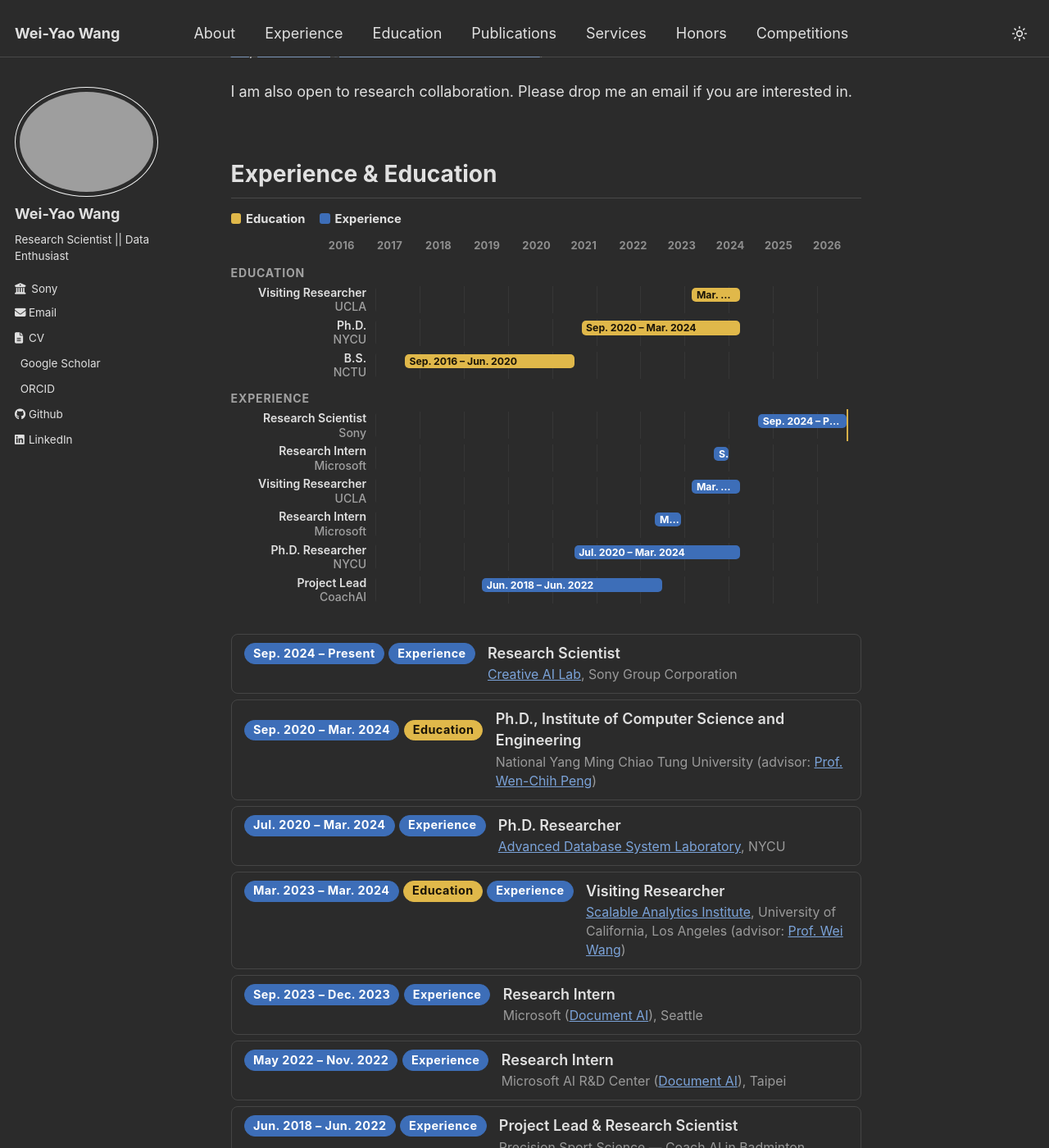
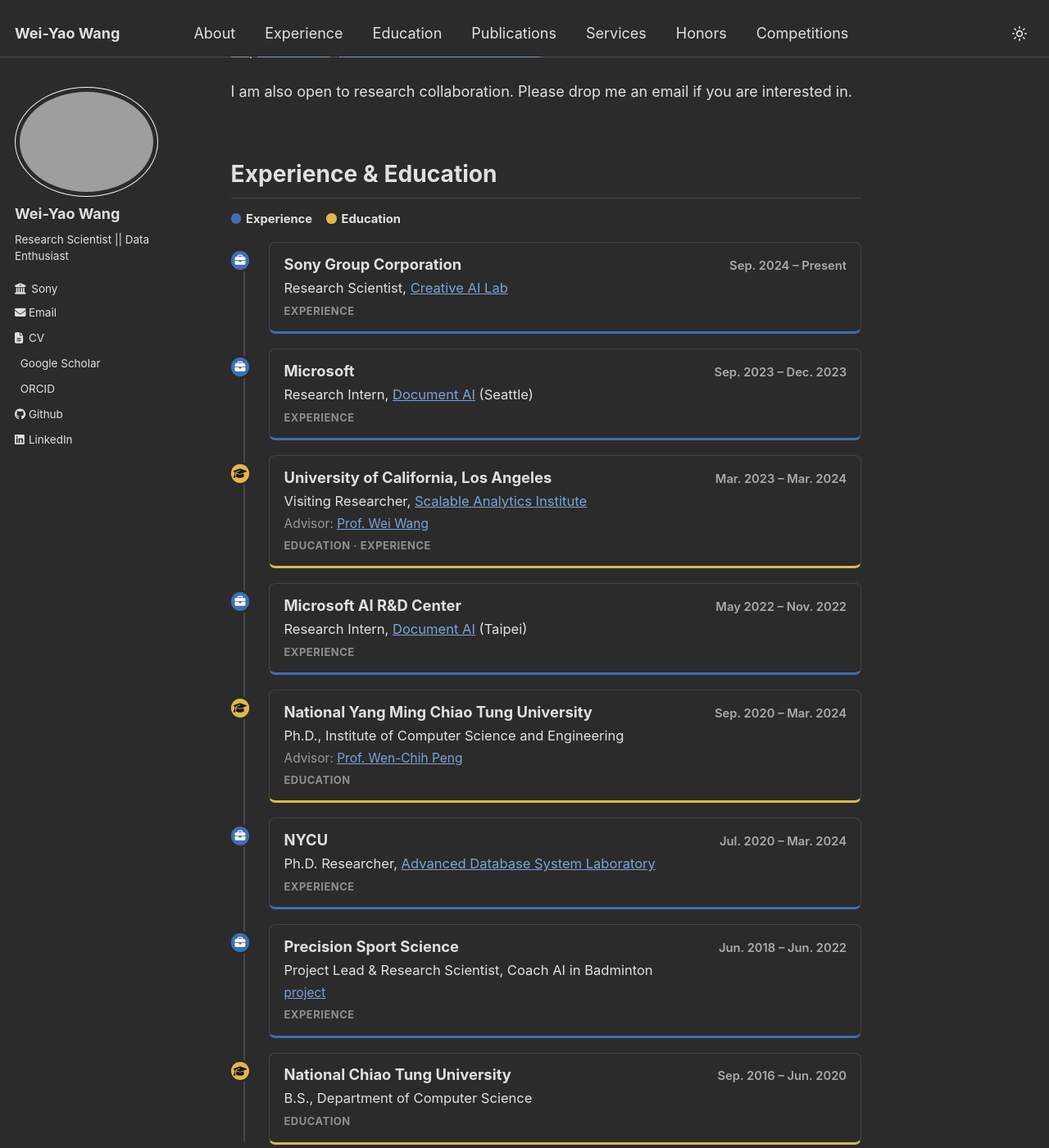
Before and after one commit to wywyWang/wywyWang.github.io, a Jekyll site: the page built from _pages/about.md, in a window 1280 px wide and 1400 px high, scrolled down 637 px. Shown: the whole window at 82% size. Built offline with Jekyll 4.4.1, drawn with Linux system fonts in a browser that asks for light colours; some of the changed text lies outside the part shown.

Commit message:
design the timeline

```diff
--- a/_pages/about.md
+++ b/_pages/about.md
@@ -19,106 +19,117 @@
 <span class="anchor" id="research-experience"></span>
 <span class="anchor" id="education"></span>
 
+<span class="anchor" id="research-experience"></span>
+<span class="anchor" id="education"></span>
+
 # Experience & Education
 
-<!-- Bars use months from Jan 2016; span is 132 months through Dec 2026. --a is start, --b is end (exclusive). -->
 <div class="timeline">
   <div class="timeline-legend">
+    <span class="timeline-key timeline-key--exp">Experience</span>
     <span class="timeline-key timeline-key--edu">Education</span>
-    <span class="timeline-key timeline-key--exp">Experience</span>
   </div>
-  <div class="timeline-scroll">
-    <div class="timeline-chart">
-      <div class="timeline-years" aria-hidden="true">
-        <span></span><span>2016</span><span>2017</span><span>2018</span><span>2019</span><span>2020</span><span>2021</span><span>2022</span><span>2023</span><span>2024</span><span>2025</span><span>2026</span>
-      </div>
+  <div class="timeline-list">
 
-      <div class="timeline-lane-title">Education</div>
-      <div class="timeline-row">
-        <div class="timeline-label">Visiting Researcher <span class="timeline-org">UCLA</span></div>
-        <div class="timeline-track"><span class="timeline-bar timeline-bar--edu" style="--a:86;--b:99;" title="Mar. 2023 – Mar. 2024">Mar. 2023 – Mar. 2024</span></div>
-      </div>
-      <div class="timeline-row">
-        <div class="timeline-label">Ph.D. <span class="timeline-org">NYCU</span></div>
-        <div class="timeline-track"><span class="timeline-bar timeline-bar--edu" style="--a:56;--b:99;" title="Sep. 2020 – Mar. 2024">Sep. 2020 – Mar. 2024</span></div>
-      </div>
-      <div class="timeline-row">
-        <div class="timeline-label">B.S. <span class="timeline-org">NCTU</span></div>
-        <div class="timeline-track"><span class="timeline-bar timeline-bar--edu" style="--a:8;--b:54;" title="Sep. 2016 – Jun. 2020">Sep. 2016 – Jun. 2020</span></div>
-      </div>
-
-      <div class="timeline-lane-title">Experience</div>
-      <div class="timeline-row">
-        <div class="timeline-label">Research Scientist <span class="timeline-org">Sony</span></div>
-        <div class="timeline-track">
-          <span class="timeline-now" style="--a:128;" title="Present"></span>
-          <span class="timeline-bar timeline-bar--exp" style="--a:104;--b:128;" title="Sep. 2024 – Present">Sep. 2024 – Present</span>
+    <div class="tl-card tl-card--exp">
+      <div class="tl-icon" aria-hidden="true"><i class="fas fa-briefcase"></i></div>
+      <div class="tl-body">
+        <div class="tl-top">
+          <div class="tl-org">Sony Group Corporation</div>
+          <div class="tl-when">Sep. 2024 – Present</div>
         </div>
-      </div>
-      <div class="timeline-row">
-        <div class="timeline-label">Research Intern <span class="timeline-org">Microsoft</span></div>
-        <div class="timeline-track"><span class="timeline-bar timeline-bar--exp" style="--a:92;--b:96;" title="Sep. 2023 – Dec. 2023">Sep. 2023 – Dec. 2023</span></div>
-      </div>
-      <div class="timeline-row">
-        <div class="timeline-label">Visiting Researcher <span class="timeline-org">UCLA</span></div>
-        <div class="timeline-track"><span class="timeline-bar timeline-bar--exp" style="--a:86;--b:99;" title="Mar. 2023 – Mar. 2024">Mar. 2023 – Mar. 2024</span></div>
-      </div>
-      <div class="timeline-row">
-        <div class="timeline-label">Research Intern <span class="timeline-org">Microsoft</span></div>
-        <div class="timeline-track"><span class="timeline-bar timeline-bar--exp" style="--a:76;--b:83;" title="May 2022 – Nov. 2022">May 2022 – Nov. 2022</span></div>
-      </div>
-      <div class="timeline-row">
-        <div class="timeline-label">Ph.D. Researcher <span class="timeline-org">NYCU</span></div>
-        <div class="timeline-track"><span class="timeline-bar timeline-bar--exp" style="--a:54;--b:99;" title="Jul. 2020 – Mar. 2024">Jul. 2020 – Mar. 2024</span></div>
-      </div>
-      <div class="timeline-row">
-        <div class="timeline-label">Project Lead <span class="timeline-org">CoachAI</span></div>
-        <div class="timeline-track"><span class="timeline-bar timeline-bar--exp" style="--a:29;--b:78;" title="Jun. 2018 – Jun. 2022">Jun. 2018 – Jun. 2022</span></div>
+        <p class="tl-role">Research Scientist, <a href="https://sony.github.io/creativeai/">Creative AI Lab</a></p>
+        <div class="tl-kind">Experience</div>
       </div>
     </div>
-  </div>
 
-  <div class="timeline-events">
-    <div class="cv-item">
-      <div class="cv-meta"><span class="paper-badge">Sep. 2024 – Present</span><span class="paper-badge">Experience</span></div>
-      <span class="cv-what">Research Scientist</span>
-      <span class="cv-where"><a href="https://sony.github.io/creativeai/">Creative AI Lab</a>, Sony Group Corporation</span>
+    <div class="tl-card tl-card--exp">
+      <div class="tl-icon" aria-hidden="true"><i class="fas fa-briefcase"></i></div>
+      <div class="tl-body">
+        <div class="tl-top">
+          <div class="tl-org">Microsoft</div>
+          <div class="tl-when">Sep. 2023 – Dec. 2023</div>
+        </div>
+        <p class="tl-role">Research Intern, <a href="https://www.microsoft.com/en-us/research/project/document-ai/overview/">Document AI</a> (Seattle)</p>
+        <div class="tl-kind">Experience</div>
+      </div>
     </div>
-    <div class="cv-item">
-      <div class="cv-meta"><span class="paper-badge">Sep. 2020 – Mar. 2024</span><span class="paper-award">Education</span></div>
-      <span class="cv-what">Ph.D., Institute of Computer Science and Engineering</span>
-      <span class="cv-where">National Yang Ming Chiao Tung University (advisor: <a href="https://sites.google.com/site/wcpeng/wcpeng">Prof. Wen-Chih Peng</a>)</span>
+
+    <div class="tl-card tl-card--both">
+      <div class="tl-icon" aria-hidden="true"><i class="fas fa-graduation-cap"></i></div>
+      <div class="tl-body">
+        <div class="tl-top">
+          <div class="tl-org">University of California, Los Angeles</div>
+          <div class="tl-when">Mar. 2023 – Mar. 2024</div>
+        </div>
+        <p class="tl-role">Visiting Researcher, <a href="https://scai.cs.ucla.edu/">Scalable Analytics Institute</a></p>
+        <p class="tl-note">Advisor: <a href="https://web.cs.ucla.edu/~weiwang/">Prof. Wei Wang</a></p>
+        <div class="tl-kind">Education · Experience</div>
+      </div>
     </div>
-    <div class="cv-item">
-      <div class="cv-meta"><span class="paper-badge">Jul. 2020 – Mar. 2024</span><span class="paper-badge">Experience</span></div>
-      <span class="cv-what">Ph.D. Researcher</span>
-      <span class="cv-where"><a href="https://lab-adsl-website.vercel.app/">Advanced Database System Laboratory</a>, NYCU</span>
+
+    <div class="tl-card tl-card--exp">
+      <div class="tl-icon" aria-hidden="true"><i class="fas fa-briefcase"></i></div>
+      <div class="tl-body">
+        <div class="tl-top">
+          <div class="tl-org">Microsoft AI R&amp;D Center</div>
+          <div class="tl-when">May 2022 – Nov. 2022</div>
+        </div>
+        <p class="tl-role">Research Intern, <a href="https://www.microsoft.com/en-us/research/project/document-ai/overview/">Document AI</a> (Taipei)</p>
+        <div class="tl-kind">Experience</div>
+      </div>
     </div>
-    <div class="cv-item">
-      <div class="cv-meta"><span class="paper-badge">Mar. 2023 – Mar. 2024</span><span class="paper-award">Education</span><span class="paper-badge">Experience</span></div>
-      <span class="cv-what">Visiting Researcher</span>
-      <span class="cv-where"><a href="https://scai.cs.ucla.edu/">Scalable Analytics Institute</a>, University of California, Los Angeles (advisor: <a href="https://web.cs.ucla.edu/~weiwang/">Prof. Wei Wang</a>)</span>
+
+    <div class="tl-card tl-card--edu">
+      <div class="tl-icon" aria-hidden="true"><i class="fas fa-graduation-cap"></i></div>
+      <div class="tl-body">
+        <div class="tl-top">
+          <div class="tl-org">National Yang Ming Chiao Tung University</div>
+          <div class="tl-when">Sep. 2020 – Mar. 2024</div>
+        </div>
+        <p class="tl-role">Ph.D., Institute of Computer Science and Engineering</p>
+        <p class="tl-note">Advisor: <a href="https://sites.google.com/site/wcpeng/wcpeng">Prof. Wen-Chih Peng</a></p>
+        <div class="tl-kind">Education</div>
+      </div>
     </div>
-    <div class="cv-item">
-      <div class="cv-meta"><span class="paper-badge">Sep. 2023 – Dec. 2023</span><span class="paper-badge">Experience</span></div>
-      <span class="cv-what">Research Intern</span>
-      <span class="cv-where">Microsoft (<a href="https://www.microsoft.com/en-us/research/project/document-ai/overview/">Document AI</a>), Seattle</span>
+
+    <div class="tl-card tl-card--exp">
+      <div class="tl-icon" aria-hidden="true"><i class="fas fa-briefcase"></i></div>
+      <div class="tl-body">
+        <div class="tl-top">
+          <div class="tl-org">NYCU</div>
+          <div class="tl-when">Jul. 2020 – Mar. 2024</div>
+        </div>
+        <p class="tl-role">Ph.D. Researcher, <a href="https://lab-adsl-website.vercel.app/">Advanced Database System Laboratory</a></p>
+        <div class="tl-kind">Experience</div>
+      </div>
     </div>
-    <div class="cv-item">
-      <div class="cv-meta"><span class="paper-badge">May 2022 – Nov. 2022</span><span class="paper-badge">Experience</span></div>
-      <span class="cv-what">Research Intern</span>
-      <span class="cv-where">Microsoft AI R&amp;D Center (<a href="https://www.microsoft.com/en-us/research/project/document-ai/overview/">Document AI</a>), Taipei</span>
+
+    <div class="tl-card tl-card--exp">
+      <div class="tl-icon" aria-hidden="true"><i class="fas fa-briefcase"></i></div>
+      <div class="tl-body">
+        <div class="tl-top">
+          <div class="tl-org">Precision Sport Science</div>
+          <div class="tl-when">Jun. 2018 – Jun. 2022</div>
+        </div>
+        <p class="tl-role">Project Lead &amp; Research Scientist, Coach AI in Badminton</p>
+        <p class="tl-note"><a href="https://github.com/wywyWang/CoachAI-Projects">project</a></p>
+        <div class="tl-kind">Experience</div>
+      </div>
     </div>
-    <div class="cv-item">
-      <div class="cv-meta"><span class="paper-badge">Jun. 2018 – Jun. 2022</span><span class="paper-badge">Experience</span></div>
-      <span class="cv-what">Project Lead &amp; Research Scientist</span>
-      <span class="cv-where">Precision Sport Science — Coach AI in Badminton (<a href="https://github.com/wywyWang/CoachAI-Projects">project</a>)</span>
+
+    <div class="tl-card tl-card--edu">
+      <div class="tl-icon" aria-hidden="true"><i class="fas fa-graduation-cap"></i></div>
+      <div class="tl-body">
+        <div class="tl-top">
+          <div class="tl-org">National Chiao Tung University</div>
+          <div class="tl-when">Sep. 2016 – Jun. 2020</div>
+        </div>
+        <p class="tl-role">B.S., Department of Computer Science</p>
+        <div class="tl-kind">Education</div>
+      </div>
     </div>
-    <div class="cv-item">
-      <div class="cv-meta"><span class="paper-badge">Sep. 2016 – Jun. 2020</span><span class="paper-award">Education</span></div>
-      <span class="cv-what">B.S., Department of Computer Science</span>
-      <span class="cv-where">National Chiao Tung University</span>
-    </div>
+
   </div>
 </div>
 
--- a/_sass/_timeline.scss
+++ b/_sass/_timeline.scss
@@ -1,14 +1,12 @@
-/* Origin: Jan 2016. Unit: months. Span: 132 months (through Dec 2026). */
-
 .timeline {
-  margin: 0.4em 0 0.2em;
+  margin: 0.35em 0 0.2em;
 }
 
 .timeline-legend {
   display: flex;
   flex-wrap: wrap;
-  gap: 0.75em 1.2em;
-  margin: 0 0 0.85em;
+  gap: 0.7em 1.15em;
+  margin: 0 0 1em;
   font-size: 0.82em;
   font-weight: 700;
 }
@@ -23,7 +21,7 @@
   content: "";
   width: 0.85em;
   height: 0.85em;
-  border-radius: 3px;
+  border-radius: 50%;
 }
 
 .timeline-key--edu::before {
@@ -42,129 +40,131 @@
   background: #3d6eb8;
 }
 
-.timeline-scroll {
-  overflow-x: auto;
-  padding-bottom: 0.35em;
+.timeline-list {
+  position: relative;
+  margin: 0;
+  padding: 0.15em 0;
 }
 
-.timeline-chart {
-  min-width: 38em;
+.timeline-list::before {
+  content: "";
+  position: absolute;
+  left: 0.85em;
+  top: 1.35em;
+  bottom: 1.35em;
+  width: 2px;
+  background: rgba(128, 128, 128, 0.35);
 }
 
-.timeline-years {
+.tl-card {
   display: grid;
-  grid-template-columns: 9.2em repeat(11, 1fr);
-  margin: 0 0 0.35em;
-  font-size: 0.72em;
-  font-weight: 700;
-  letter-spacing: 0.02em;
-  opacity: 0.55;
+  grid-template-columns: 1.75em 1fr;
+  gap: 0.85em;
+  align-items: start;
+  margin: 0 0 1em;
 }
 
-.timeline-years span:first-child {
-  visibility: hidden;
+.tl-icon {
+  position: relative;
+  z-index: 1;
+  width: 1.75em;
+  height: 1.75em;
+  margin-top: 0.85em;
+  border-radius: 50%;
+  display: flex;
+  align-items: center;
+  justify-content: center;
+  color: #fff;
+  font-size: 0.72em;
+  box-shadow: 0 0 0 3px var(--bg-color);
 }
 
-.timeline-lane-title {
-  font-size: 0.78em;
-  font-weight: 700;
-  letter-spacing: 0.06em;
-  text-transform: uppercase;
-  opacity: 0.65;
-  margin: 0.85em 0 0.35em;
+.tl-card--exp .tl-icon {
+  background: #1B4E9B;
 }
 
-.timeline-row {
-  display: grid;
-  grid-template-columns: 9.2em 1fr;
-  gap: 0.6em;
-  align-items: center;
-  margin: 0.28em 0;
+:root.dark .tl-card--exp .tl-icon {
+  background: #3d6eb8;
 }
 
-.timeline-label {
-  font-size: 0.78em;
-  font-weight: 600;
-  line-height: 1.25;
-  text-align: right;
-}
-
-.timeline-org {
-  display: block;
-  font-weight: 500;
-  opacity: 0.65;
-}
-
-.timeline-track {
-  position: relative;
-  height: 1.85em;
-  border-radius: 5px;
-  background-image: repeating-linear-gradient(
-    to right,
-    rgba(128, 128, 128, 0.14) 0,
-    rgba(128, 128, 128, 0.14) 1px,
-    transparent 1px,
-    transparent 9.0909%
-  );
-}
-
-.timeline-now {
-  position: absolute;
-  top: -0.15em;
-  bottom: -0.15em;
-  left: #{"calc(var(--a) * 100% / 132)"};
-  width: 2px;
-  background: rgba(224, 184, 74, 0.95);
-  z-index: 2;
-  pointer-events: none;
-}
-
-.timeline-bar {
-  position: absolute;
-  top: 0.22em;
-  height: 1.4em;
-  border-radius: 5px;
-  overflow: hidden;
-  white-space: nowrap;
-  text-overflow: ellipsis;
-  padding: 0 0.45em;
-  font-size: 0.68em;
-  font-weight: 700;
-  line-height: 1.4em;
-  left: #{"calc(var(--a) * 100% / 132)"};
-  width: #{"calc((var(--b) - var(--a)) * 100% / 132)"};
-}
-
-.timeline-bar--edu {
+.tl-card--edu .tl-icon,
+.tl-card--both .tl-icon {
   background: #d4a017;
   color: #1a1408;
 }
 
-:root.dark .timeline-bar--edu {
+:root.dark .tl-card--edu .tl-icon,
+:root.dark .tl-card--both .tl-icon {
   background: #e0b84a;
 }
 
-.timeline-bar--exp {
-  background: #1B4E9B;
-  color: #fff;
+.tl-body {
+  border: 1px solid rgba(128, 128, 128, 0.3);
+  border-radius: 8px;
+  padding: 0.7em 0.95em 0.75em;
+  border-bottom-width: 3px;
 }
 
-:root.dark .timeline-bar--exp {
-  background: #3d6eb8;
+.tl-card--exp .tl-body {
+  border-bottom-color: #1B4E9B;
 }
 
-.timeline-events {
-  margin-top: 1.4em;
+.tl-card--edu .tl-body,
+.tl-card--both .tl-body {
+  border-bottom-color: #d4a017;
 }
 
-@media (max-width: 640px) {
-  .timeline-label {
-    text-align: left;
-  }
+:root.dark .tl-card--exp .tl-body {
+  border-bottom-color: #3d6eb8;
+}
 
-  .timeline-row {
-    grid-template-columns: 1fr;
-    gap: 0.2em;
-    margin: 0.45em 0;
-  }
+:root.dark .tl-card--edu .tl-body,
+:root.dark .tl-card--both .tl-body {
+  border-bottom-color: #e0b84a;
 }
+
+.tl-top {
+  display: flex;
+  flex-wrap: wrap;
+  align-items: baseline;
+  justify-content: space-between;
+  gap: 0.25em 0.8em;
+}
+
+.tl-org {
+  font-weight: 700;
+  font-size: 1.02em;
+  margin: 0;
+}
+
+.tl-when {
+  font-size: 0.82em;
+  font-weight: 600;
+  opacity: 0.7;
+  white-space: nowrap;
+}
+
+.timeline .tl-role {
+  margin: 0.15em 0 0;
+  font-size: 0.92em;
+}
+
+.timeline .tl-note {
+  margin: 0.2em 0 0;
+  font-size: 0.86em;
+  color: #6f6f6f;
+}
+
+:root.dark .tl-note {
+  color: #9a9a9a;
+}
+
+.tl-kind {
+  display: inline-block;
+  margin-top: 0.45em;
+  font-size: 0.72em;
+  font-weight: 700;
+  letter-spacing: 0.04em;
+  text-transform: uppercase;
+  opacity: 0.55;
+}
```
